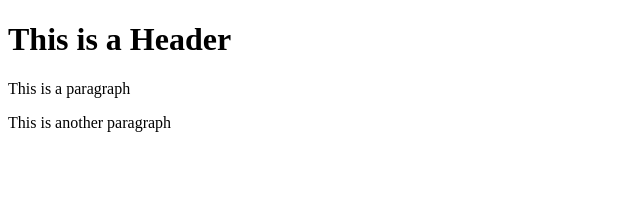
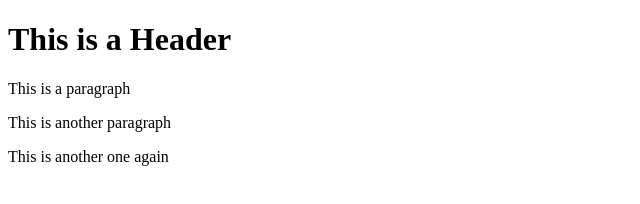
Before and after one commit to fms294/git-test, a plain HTML site: page index.html in a window 1280 px wide. Shown: the whole page, without its empty margins (0-640 px from the left). Drawn offline with Linux system fonts and the light colour scheme.

Commit message:
Third commit

```diff
--- a/index.html
+++ b/index.html
@@ -4,5 +4,6 @@
         <h1>This is a Header</h1>
         <p>This is a paragraph</p>
         <p>This is another paragraph</p>
+        <p>This is another one again</p>
     </body>
 </html>
```
